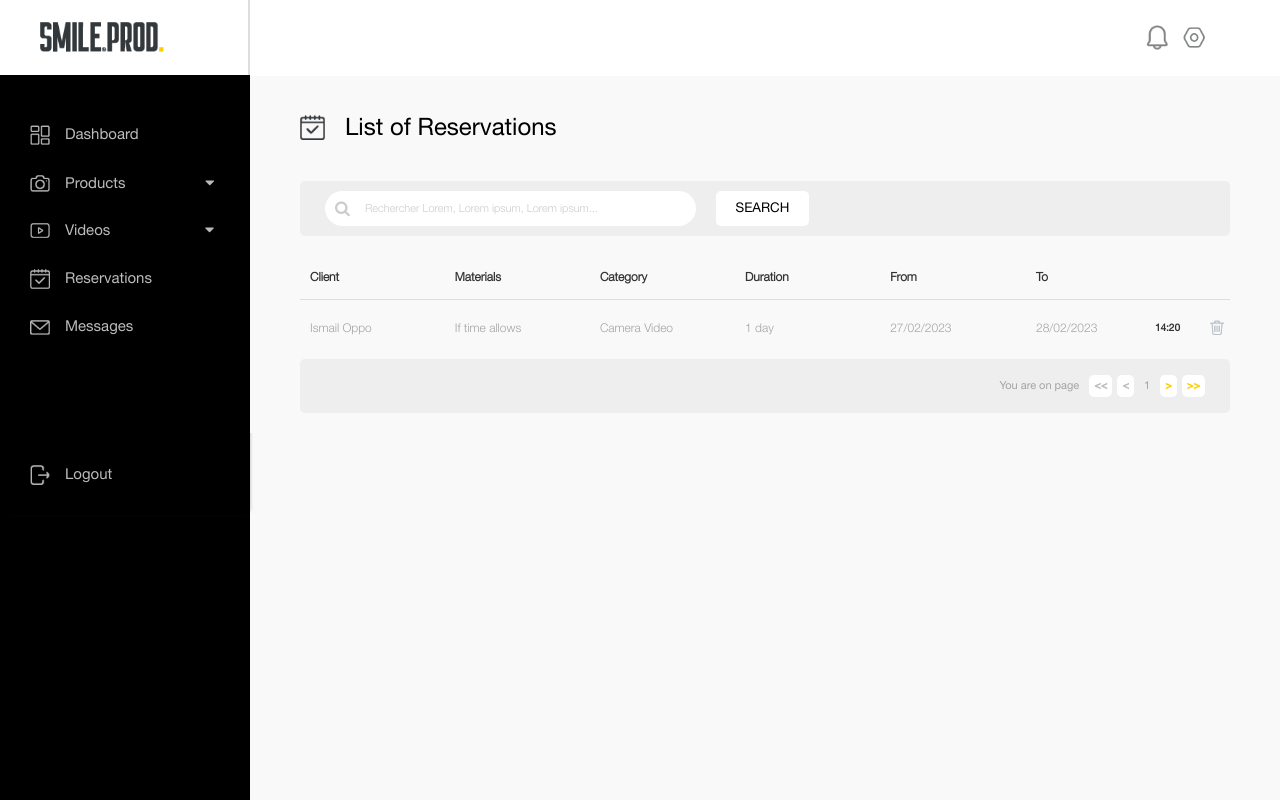
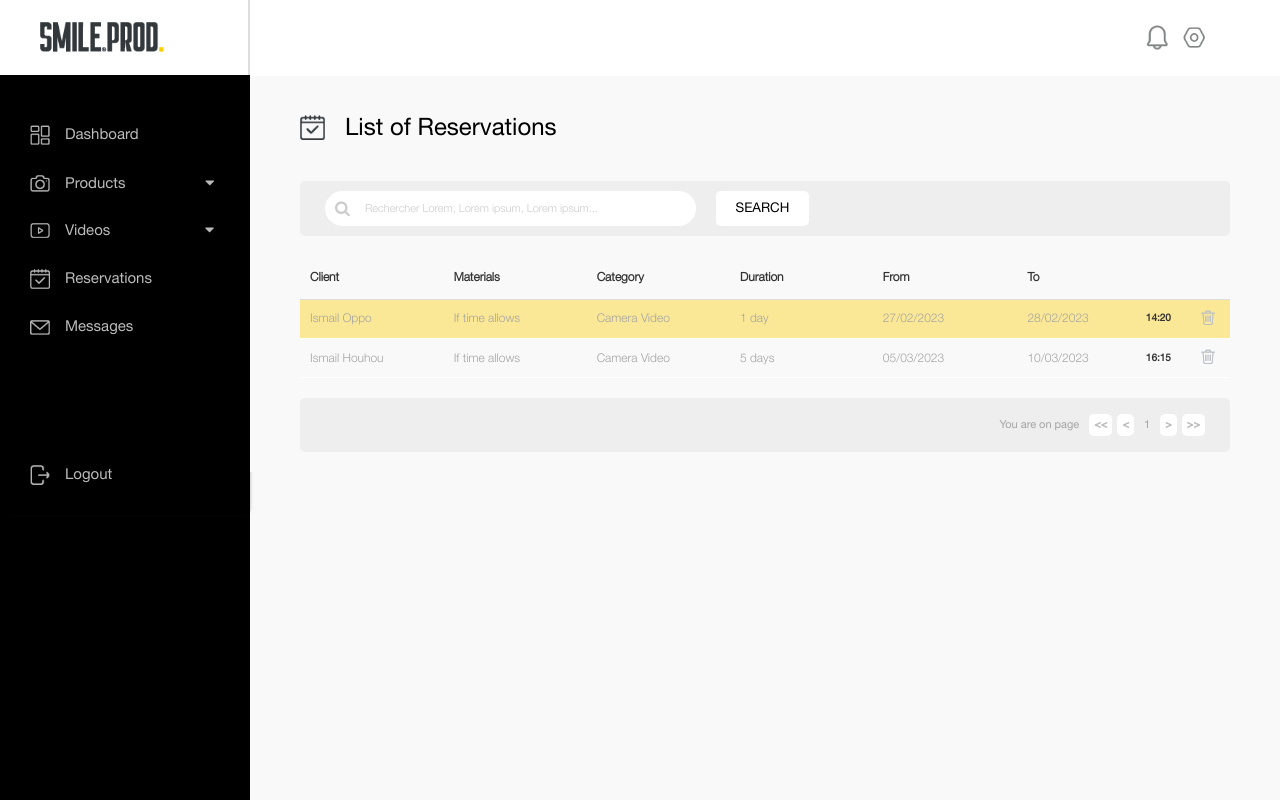
Before and after one commit to IsmailHouhou/smile-photography-website, a Django app: page /reservations-list/ in a window 1280 px wide. Run offline with Django 4.2, Linux system fonts and the light colour scheme; data comes from the database, SQL or seed files in the repository; both versions use the stored data as it was after the commit; parts of the project's set-up code (start-up, migrations or seed data) failed here and were passed over.

Commit message:
Add feature to separate new reservations

```diff
--- a/static/css/admin-reservations-list.css
+++ b/static/css/admin-reservations-list.css
@@ -1,7 +1,7 @@
 tr>td {
-    padding-top: 20px;
-    padding-left: 10px;
+    padding: 10px;
     width: 16%;
+    border-bottom: 1px solid #fff;
 }
 
 tr>td:nth-child(6) {
--- a/website/models.py
+++ b/website/models.py
@@ -93,6 +93,7 @@ class Reservation(models.Model):
     client_phone = models.IntegerField(null=True, blank=True)
     client_status = models.CharField(max_length=20, choices=STATUS, null=True, blank=True)
 
+    read = models.CharField(max_length=10, null=True, blank=True)
     start_date = models.DateField(null=True, blank=True)
     end_date = models.DateField(null=True, blank=True)
     order_date = models.DateField(auto_now_add=True, auto_now=False, null=True) # FIX FORMAT TYPE OF DATE
--- a/website/templates/website/pages/admin-reservations-list.html
+++ b/website/templates/website/pages/admin-reservations-list.html
@@ -41,8 +41,8 @@
         <th></th>
     </tr>
     {% for reservation in reservations %}
-        <tr>
-            <!-- <td onclick="window.location='/order-details';" style="cursor: pointer;">{{reservation.client}}</td> -->
+        {% if reservation.read == 'False' %}
+            <tr style="background-color: rgba(253, 206, 2, 0.4)">
                 <td><a href="{% url 'reservation-details' reservation.id %}">{{reservation.client_name}}</a></td>
                 <td>{{reservation.product}}</td>
                 <td>{{reservation.product.category}}</td>
@@ -54,6 +54,20 @@
                     <a href="{% url 'delete-reservation' reservation.id %}"><img src="{% static 'images/01. Graphics/1x/Fichier 26mdpi.png' %}" alt=""></a>
                 </td>
             </tr>
+        {% else %}
+            <tr>
+                <td><a href="{% url 'reservation-details' reservation.id %}">{{reservation.client_name}}</a></td>
+                <td>{{reservation.product}}</td>
+                <td>{{reservation.product.category}}</td>
+                <td>{{reservation.duration}}</td>
+                <td>{{reservation.start_date|date:"d/m/Y"}}</td>
+                <td>{{reservation.end_date|date:"d/m/Y"}}</td>
+                <td class="time">{{reservation.order_hour|time:"H:i"}}</td>
+                <td class="modify">
+                    <a href="{% url 'delete-reservation' reservation.id %}"><img src="{% static 'images/01. Graphics/1x/Fichier 26mdpi.png' %}" alt=""></a>
+                </td>
+            </tr>
+        {% endif %}
     {% endfor %}
 </table>
 
--- a/website/views.py
+++ b/website/views.py
@@ -49,6 +49,7 @@ def reserve(request, pk): # WORKING VERSION
             client_prefix = request.POST['client_prefix'],
             client_phone = request.POST['client_phone'],
             client_status = request.POST['client_status'],
+            read = 'False',
             start_date = request.POST['start_date'],
             end_date = request.POST['end_date']
         )
@@ -215,7 +216,7 @@ def reservations_list(request):
     products = Product.objects.all()
 
     # PAGINATION
-    p = Paginator(Reservation.objects.all(), 1)
+    p = Paginator(Reservation.objects.all(), 2)
     page = request.GET.get('page')
     reservations = p.get_page(page)
 
@@ -233,6 +234,8 @@ def reservations_list(request):
 
 def reservation_details(request, pk):
     reservation = Reservation.objects.get(id=pk)
+    reservation.read = 'True'
+    reservation.save()
 
     context = {'reservation':reservation}
     return render(request, 'website/pages/admin-reservation-details.html', context)
@@ -249,9 +252,6 @@ def delete_reservation(request, pk):
 # MESSAGE
 def messages(request):
     messages = Message.objects.all().order_by('-date_sent')
-    # clients = Client.objects.all()
 
     context = {'messages':messages}
     return render(request, 'website/pages/admin-messages.html', context)
-
-# def send_message(request):
```
Also changed, not shown: db.sqlite3, website/migrations/0035_reservation_read.py (added), website/migrations/0036_alter_reservation_read.py (added), website/migrations/0037_alter_reservation_read.py (added). Lines whose indentation alone changed are shown as unchanged.
